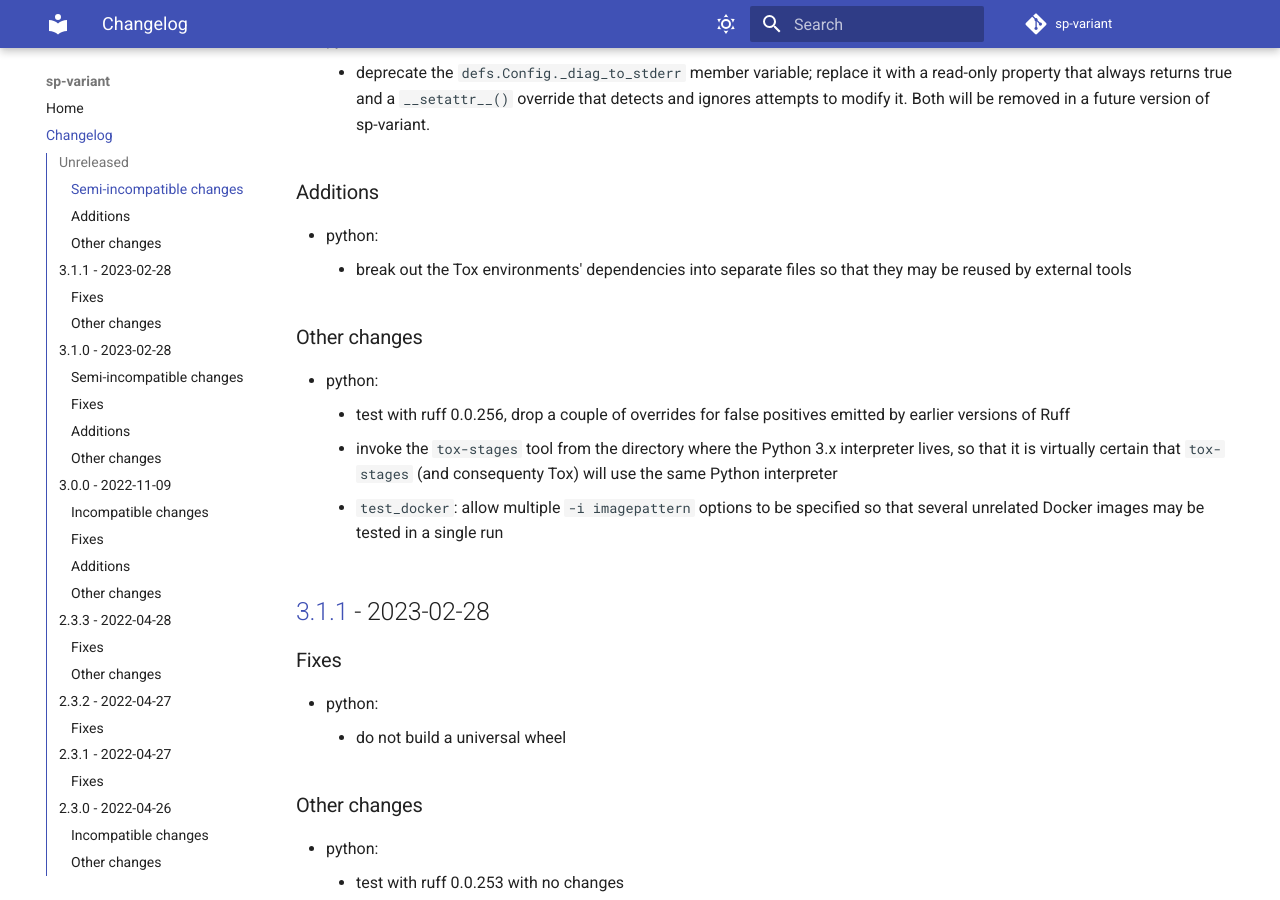
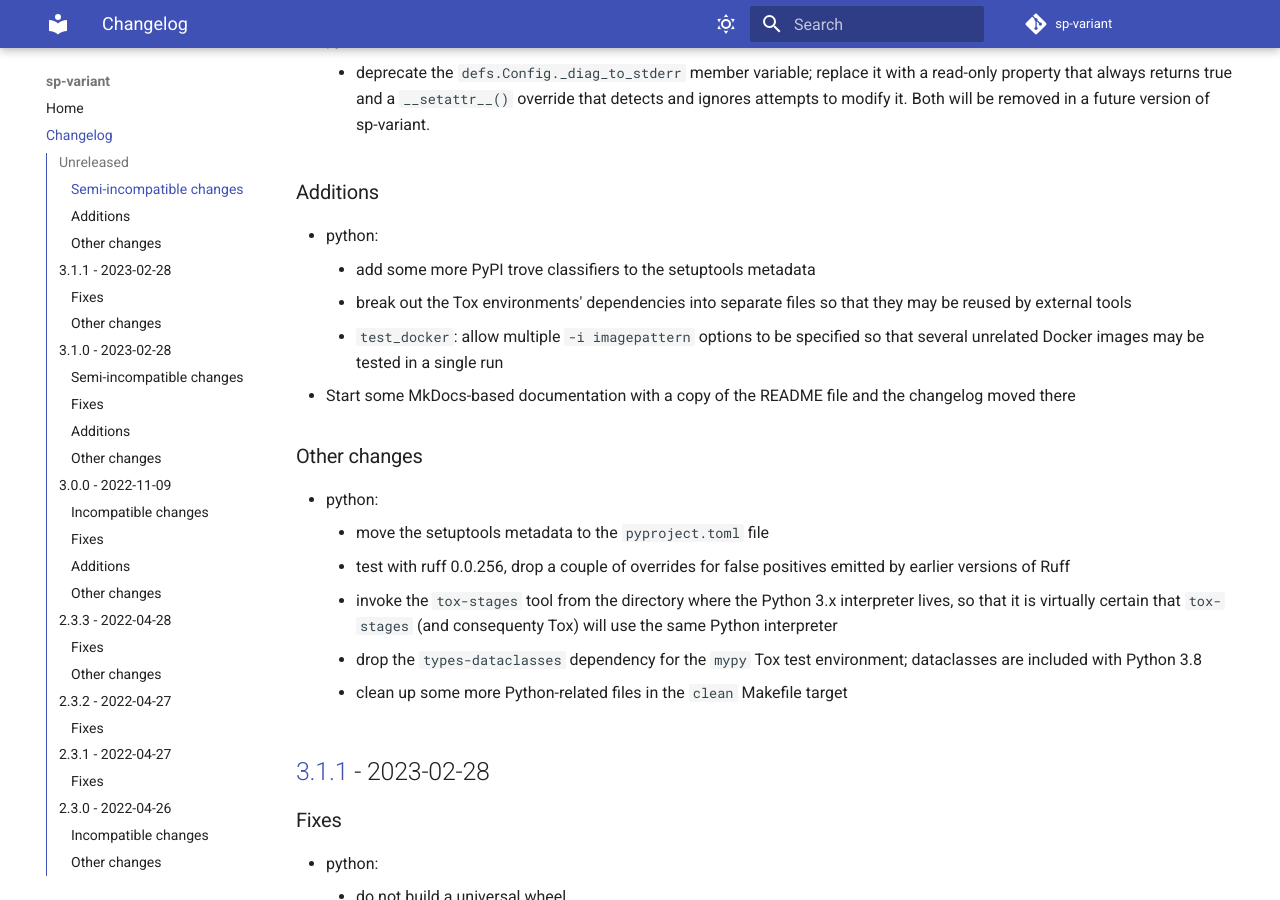
Before and after one commit to storpool/sp-variant, an MkDocs documentation site: the page built from docs/changes.md, in a window 1280 px wide and 900 px high, scrolled down 357 px. Built offline with MkDocs 1.6.1 and Material for MkDocs 9.7.7, drawn with Linux system fonts in a browser that asks for light colours; comment, search, counter and statistics services are not loaded.

Commit message:
Update the changelog file
Change-Id: I36773b4eb60bf070b9f7a13831f9ca78152c70a0

```diff
--- a/docs/changes.md
+++ b/docs/changes.md
@@ -23,20 +23,27 @@ and this project adheres to [Semantic Versioning](https://semver.org/spec/v2.0.0
 ### Additions
 
 - python:
+    - add some more PyPI trove classifiers to the setuptools metadata
     - break out the Tox environments' dependencies into separate files so
       that they may be reused by external tools
+    - `test_docker`: allow multiple `-i imagepattern` options to be
+      specified so that several unrelated Docker images may be tested in
+      a single run
+- Start some MkDocs-based documentation with a copy of the README file and
+  the changelog moved there
 
 ### Other changes
 
 - python:
+    - move the setuptools metadata to the `pyproject.toml` file
     - test with ruff 0.0.256, drop a couple of overrides for false
       positives emitted by earlier versions of Ruff
     - invoke the `tox-stages` tool from the directory where the Python 3.x
       interpreter lives, so that it is virtually certain that `tox-stages`
       (and consequenty Tox) will use the same Python interpreter
-    - `test_docker`: allow multiple `-i imagepattern` options to be
-      specified so that several unrelated Docker images may be tested in
-      a single run
+    - drop the `types-dataclasses` dependency for the `mypy` Tox test
+      environment; dataclasses are included with Python 3.8
+    - clean up some more Python-related files in the `clean` Makefile target
 
 ## [3.1.1] - 2023-02-28
 
```
